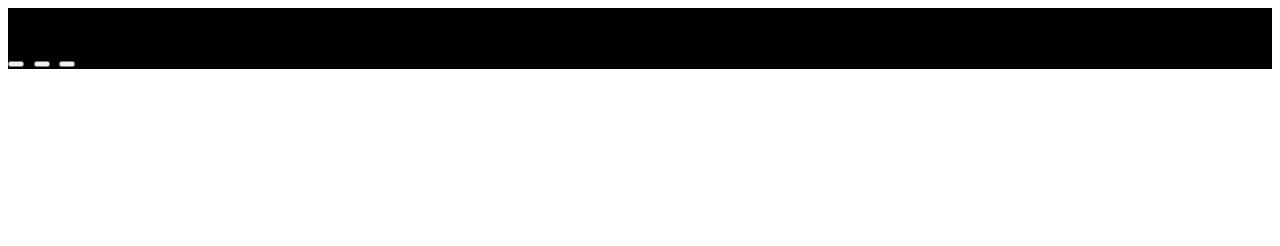
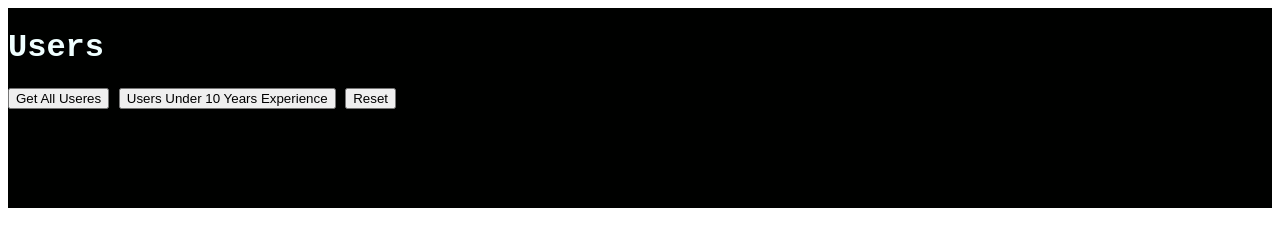
Before and after one commit to wslider/basic-fetch-practice, a plain HTML site: page index.html in a window 1280 px wide. Drawn offline with Linux system fonts and the light colour scheme.

Commit message:
updated reademe with additional refference information and added text for buttons in html

```diff
--- a/index.html
+++ b/index.html
@@ -9,12 +9,13 @@
 <body class="body">
     <header class="container headerContainer">
         <h1>
-
+            Users
         </h1>
+        <span></span>
         <nav>
-            <button class="button" id="allUsersButton"></button>
-            <button class="button" id="usersUnder10Button"></button>
-            <button class="button" id="resetButton"></button>
+            <button class="button" id="allUsersButton">Get All Useres</button>
+            <button class="button" id="usersUnder10Button">Users Under 10 Years Experience</button>
+            <button class="button" id="resetButton">Reset</button>
         </nav>
     </header>
     <main class="container mainContainer">
--- a/style.css
+++ b/style.css
@@ -6,13 +6,17 @@
 .headerContainer {
     display: flex;
     flex-direction: column;
-    background-color: black;
+    background-color: #000100;
+    width: 100%;
+    height: 25vh;
+
 }
 
 .mainContainer {
     display: flex;
     flex-direction: column;
     background-color: #017101;
+    width: 100%;
 }
 
 
```
Also changed, not shown: README.md.
